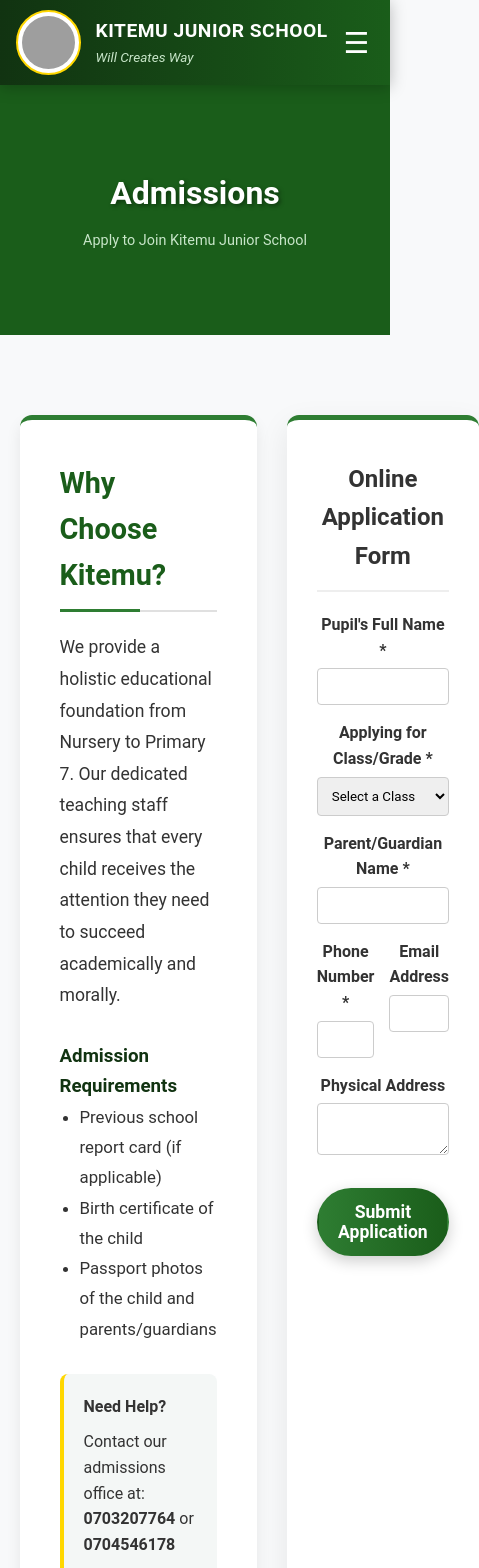
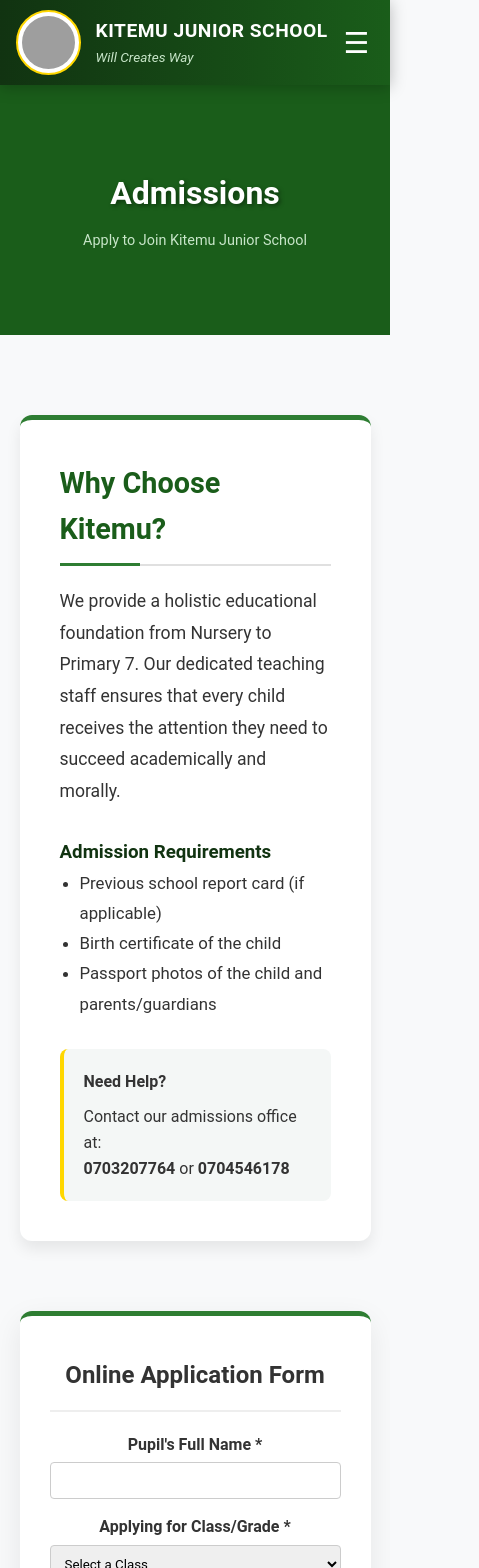
Before and after one commit to laptertechnologies-hue/Kitemu-jr-sch, a React (Vite) app: page /admissions in a window 390 px wide. Shown: the top 1568 px of the page, 479 px wide, since content can reach past the window. Built offline with nearby package versions, Linux system fonts and the light colour scheme; no server answers; grey boxes are pictures that could not be loaded.

Commit message:
Fix mobile responsiveness

```diff
--- a/src/index.css
+++ b/src/index.css
@@ -275,9 +275,7 @@ a {
 
 /* Page Banner (For other pages) */
 .page-banner {
-    background: linear-gradient(rgba(26, 93, 26, 0.85), rgba(26, 93, 26, 0.85)), url('/Green-field-secondary-school.jpg');
-    background-size: cover;
-    background-position: center;
+    background: var(--primary-green);
     height: 250px;
     display: flex;
     align-items: center;
--- a/src/pages/Admissions.tsx
+++ b/src/pages/Admissions.tsx
@@ -78,7 +78,7 @@ export const Admissions: React.FC = () => {
       </div>
 
       <div className="container section-padding">
-        <div className="grid-container" style={{ gridTemplateColumns: '1fr 1fr' }}>
+        <div className="grid-container">
 
           <div className="section-box">
             <h2 style={{ color: 'var(--primary-green)', marginBottom: '20px' }}>Why Choose Kitemu?</h2>
@@ -140,12 +140,12 @@ export const Admissions: React.FC = () => {
                 <input type="text" name="parent_name" value={formData.parent_name} onChange={handleChange} required style={{ width: '100%', padding: '10px', borderRadius: '4px', border: '1px solid #ccc' }} />
               </div>
 
-              <div style={{ display: 'grid', gridTemplateColumns: '1fr 1fr', gap: '15px' }}>
-                <div>
+              <div style={{ display: 'flex', flexWrap: 'wrap', gap: '15px' }}>
+                <div style={{ flex: '1 1 200px' }}>
                   <label style={{ display: 'block', marginBottom: '5px', fontWeight: 'bold' }}>Phone Number *</label>
                   <input type="tel" name="phone" value={formData.phone} onChange={handleChange} required style={{ width: '100%', padding: '10px', borderRadius: '4px', border: '1px solid #ccc' }} />
                 </div>
-                <div>
+                <div style={{ flex: '1 1 200px' }}>
                   <label style={{ display: 'block', marginBottom: '5px', fontWeight: 'bold' }}>Email Address</label>
                   <input type="email" name="email" value={formData.email} onChange={handleChange} style={{ width: '100%', padding: '10px', borderRadius: '4px', border: '1px solid #ccc' }} />
                 </div>
```
